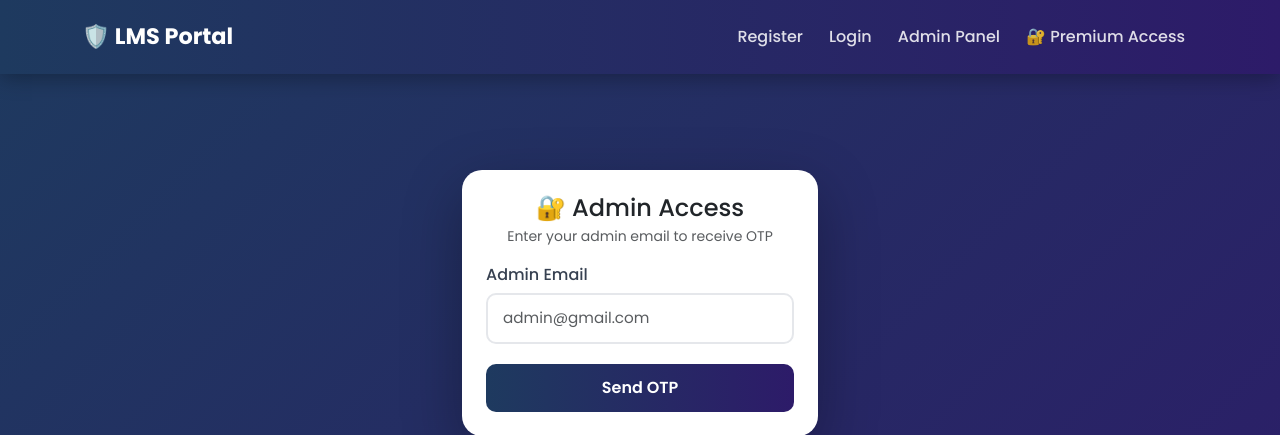
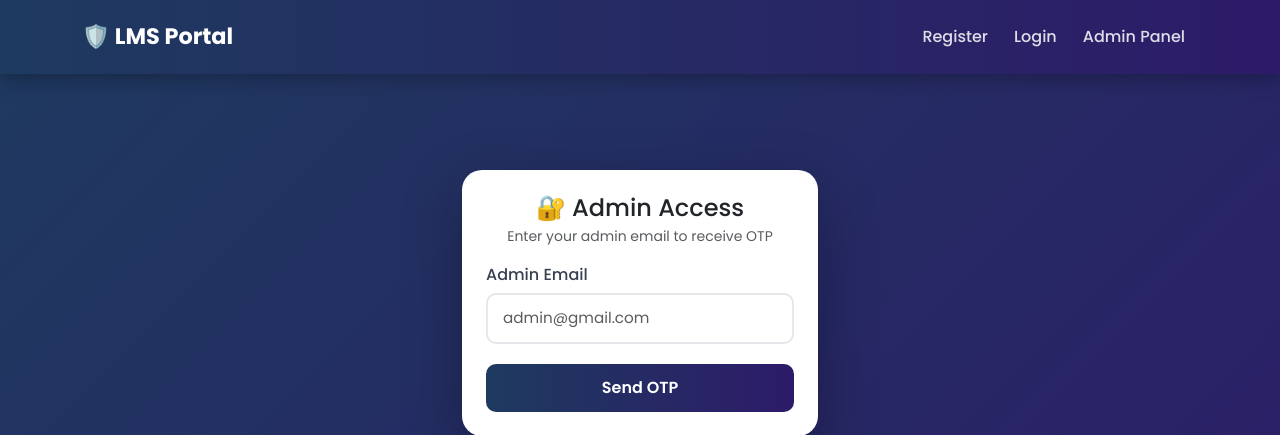
Before and after one commit to ch-Ahmad-zx/lms-project, a Flask app: page /admin in a window 1280 px wide. Shown: the top 435 px of the page. Run offline with Flask 3, Linux system fonts and the light colour scheme; some libraries are stand-ins or nearby versions.

Commit message:
navbar fix and admin OTP system

```diff
--- a/templates/base.html
+++ b/templates/base.html
@@ -88,14 +88,15 @@
 </button>
 <div class="collapse navbar-collapse" id="navbarNav">
                 <ul class="navbar-nav ms-auto">
-                  <li class="nav-item"><a class="nav-link" href="/">Register</a></li>
+                <li class="nav-item"><a class="nav-link" href="/">Register</a></li>
+{% if session.get('user_id') %}
+<li class="nav-item"><a class="nav-link" href="/profile">🧑 Profile</a></li>
+<li class="nav-item"><a class="nav-link" href="/resources">🔒 Premium Access</a></li>
+<li class="nav-item"><a class="nav-link fw-bold text-warning" href="/logout">Logout</a></li>
+{% else %}
 <li class="nav-item"><a class="nav-link" href="/login">Login</a></li>
-<li class="nav-item"><a class="nav-link" href="/admin_logout">Admin Panel</a></li>
-<li class="nav-item"><a class="nav-link" href="/resources">🔐 Premium Access</a></li>
-{% if session.get('user_id') %}
-<li class="nav-item"><a class="nav-link" href="/profile">👤 Profile</a></li>
-<li class="nav-item"><a class="nav-link fw-bold text-warning" href="/logout">Logout</a></li>
 {% endif %}
+<li class="nav-item"><a class="nav-link" href="/admin">Admin Panel</a></li>
                 </ul>
             </div>
         </div>
```
